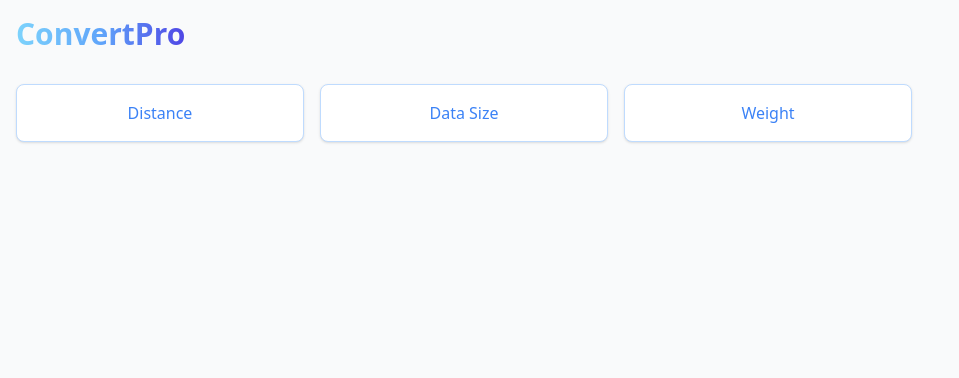
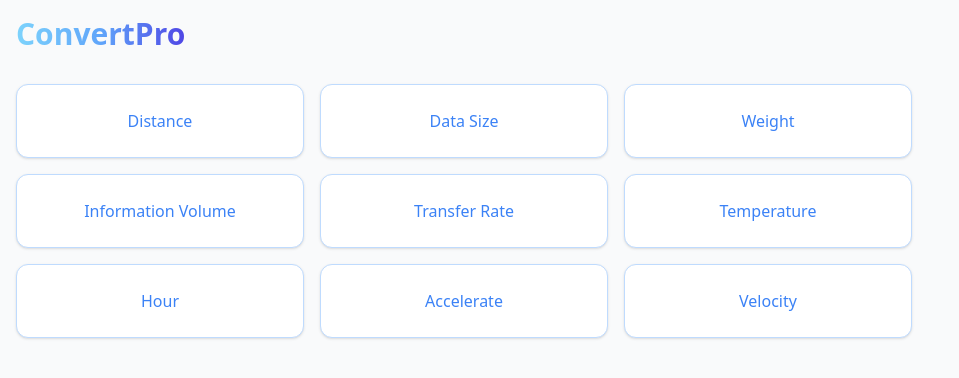
Before and after one commit to Hikkun098/unit-converter, a React (Create React App) app in the folder frontend/: page / in a window 1280 px wide. Shown: the top 378 px of the page, without its empty margins (0-959 px from the left). Built offline with nearby package versions, Linux system fonts and the light colour scheme.

Commit message:
カテゴリカードを9つに拡張

```diff
--- a/frontend/src/App.tsx
+++ b/frontend/src/App.tsx
@@ -10,18 +10,43 @@
         </h1>
       </header>
 
+      {/* カテゴリグリッド */}
       <main className="mt-8">
-        <div className="grid grid-cols-2 md:grid-cols-3 gap-4 max-w-4xl">
-          <div className="bg-white p-4 rounded-lg shadow hover:shadow-md transition-shadow cursor-pointer border border-blue-200">
+        <div className="grid grid-cols-3 gap-4 max-w-4xl">
+          <div className="bg-white p-6 rounded-xl shadow hover:shadow-md transition-shadow cursor-pointer border border-blue-200">
             <div className="text-blue-500 font-medium text-center">Distance</div>
           </div>
 
-          <div className="bg-white p-4 rounded-lg shadow hover:shadow-md transition-shadow cursor-pointer border border-blue-200">
+          <div className="bg-white p-6 rounded-xl shadow hover:shadow-md transition-shadow cursor-pointer border border-blue-200">
             <div className="text-blue-500 font-medium text-center">Data Size</div>
           </div>
 
-          <div className="bg-white p-4 rounded-lg shadow hover:shadow-md transition-shadow cursor-pointer border border-blue-200">
+          <div className="bg-white p-6 rounded-xl shadow hover:shadow-md transition-shadow cursor-pointer border border-blue-200">
             <div className="text-blue-500 font-medium text-center">Weight</div>
+          </div>
+
+          <div className="bg-white p-6 rounded-xl shadow hover:shadow-md transition-shadow cursor-pointer border border-blue-200">
+            <div className="text-blue-500 font-medium text-center">Information Volume</div>
+          </div>
+
+          <div className="bg-white p-6 rounded-xl shadow hover:shadow-md transition-shadow cursor-pointer border border-blue-200">
+            <div className="text-blue-500 font-medium text-center">Transfer Rate</div>
+          </div>
+
+          <div className="bg-white p-6 rounded-xl shadow hover:shadow-md transition-shadow cursor-pointer border border-blue-200">
+            <div className="text-blue-500 font-medium text-center">Temperature</div>
+          </div>
+
+          <div className="bg-white p-6 rounded-xl shadow hover:shadow-md transition-shadow cursor-pointer border border-blue-200">
+            <div className="text-blue-500 font-medium text-center">Hour</div>
+          </div>
+
+          <div className="bg-white p-6 rounded-xl shadow hover:shadow-md transition-shadow cursor-pointer border border-blue-200">
+            <div className="text-blue-500 font-medium text-center">Accelerate</div>
+          </div>
+
+          <div className="bg-white p-6 rounded-xl shadow hover:shadow-md transition-shadow cursor-pointer border border-blue-200">
+            <div className="text-blue-500 font-medium text-center">Velocity</div>
           </div>
         </div>
       </main>
```
